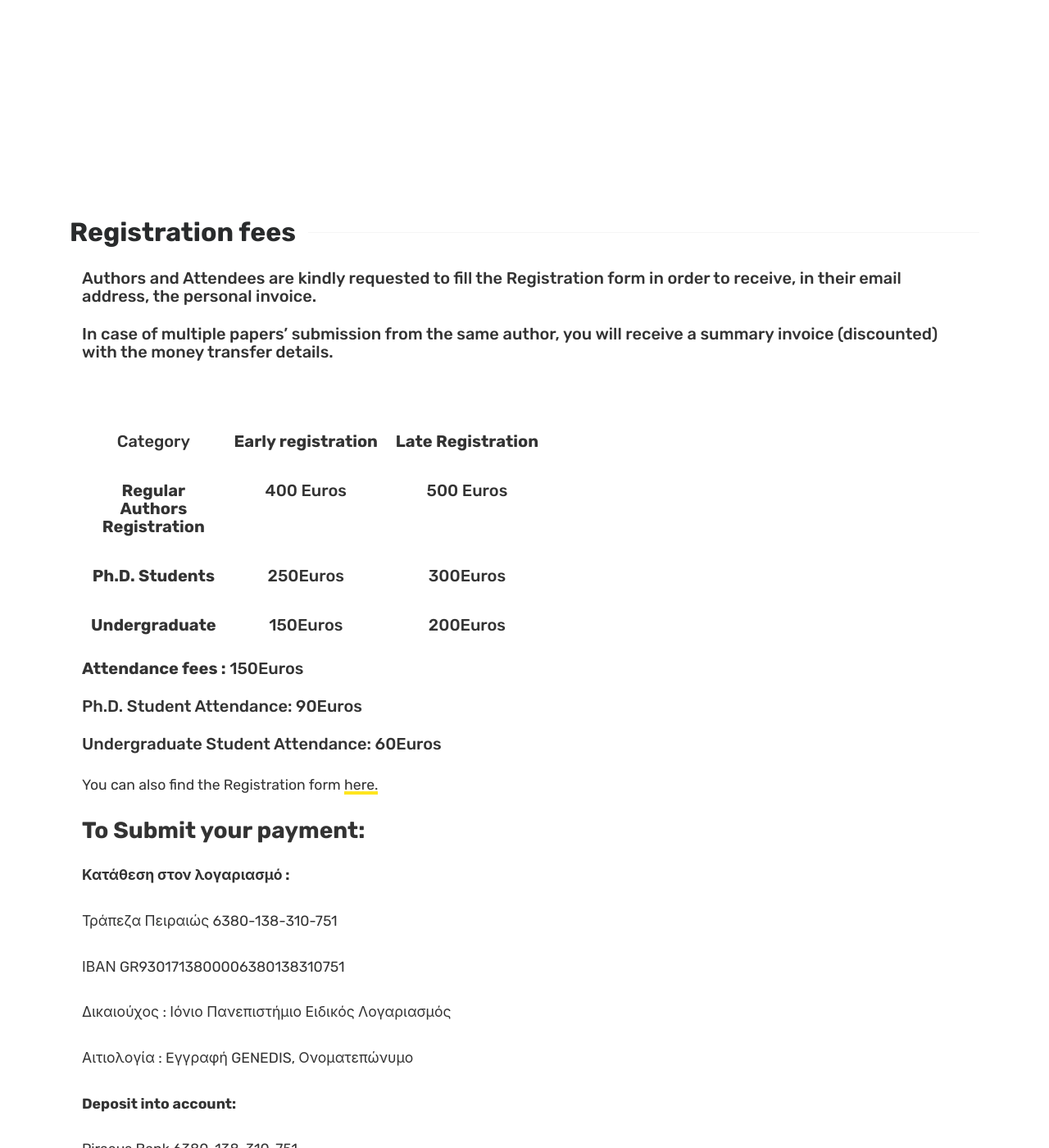
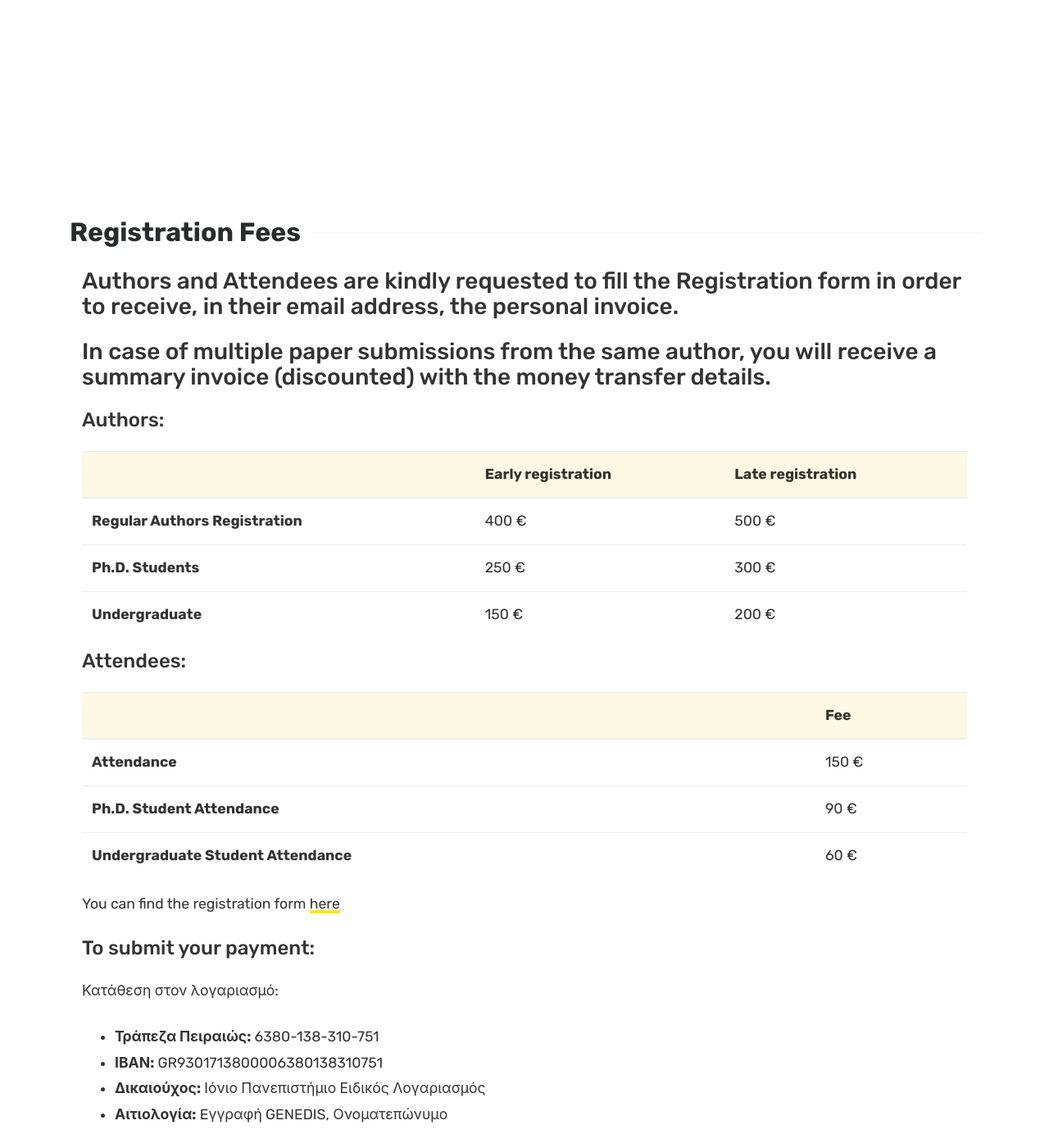
Before and after one commit to Covide-1797/genedis, a Jekyll site: the page built from pages/registration-fees.html, in a window 1280 px wide and 1400 px high. Shown: the whole window at 82% size. Built offline with Jekyll 4.4.1, drawn with Linux system fonts in a browser that asks for light colours; some of the changed text lies outside the part shown.

Commit message:
Update registration-fees.html

```diff
--- a/pages/registration-fees.html
+++ b/pages/registration-fees.html
@@ -1,82 +1,123 @@
 ---
 layout: page
-title: Registration fees
+title: Registration Fees
 ---
 
 <div class="container">
     <div class="row">
-        <div class="col-sm-12">
-            <h5><span lang="en-US">Authors and Attendees are kindly requested to fill the Registration form in order to receive, in their email address, the personal invoice.</span></h5>
-            <h5><span lang="en-US">In case of multiple papers’ submission from the same author, you will receive a summary invoice (discounted) with the money transfer details.</span></h5>
-            <p>&nbsp;<br>
-            </p><table width="568" cellspacing="0" cellpadding="7">
-            <colgroup> <col width="149"> <col width="188"> <col width="187"> </colgroup>
-            <tbody>
-            <tr valign="top">
-            <td width="149">
-            <h5 style="text-align: center;"><span lang="en-US">Category</span></h5>
-            </td>
-            <td style="text-align: center;" width="188">
-            <h5 style="text-align: center;"><strong><span lang="en-US">Early registration</span></strong></h5>
-            </td>
-            <td style="text-align: center;" width="187">
-            <h5><strong><span lang="en-US">Late Registration</span></strong></h5>
-            </td>
-            </tr>
-            <tr valign="top">
-            <td width="149">
-            <h5 style="text-align: center;"><strong><span lang="en-US">Regular Authors Registration</span></strong></h5>
-            </td>
-            <td width="188">
-            <h5 style="text-align: center;"><span lang="en-US">400 Euros</span></h5>
-            </td>
-            <td width="187">
-            <h5 style="text-align: center;"><span lang="en-US">500 Euros</span></h5>
-            </td>
-            </tr>
-            <tr valign="top">
-            <td width="149">
-            <h5 style="text-align: center;"><strong><span lang="en-US">Ph.D. Students</span></strong></h5>
-            </td>
-            <td width="188">
-            <h5 style="text-align: center;"><span lang="en-US">250Euros</span></h5>
-            </td>
-            <td width="187">
-            <h5 style="text-align: center;"><span lang="en-US">300Euros</span></h5>
-            </td>
-            </tr>
-            <tr valign="top">
-            <td style="text-align: center;" width="149">
-            <h5><strong><span lang="en-US">Undergraduate</span></strong></h5>
-            </td>
-            <td style="text-align: center;" width="188">
-            <h5><span lang="en-US">150Euros</span></h5>
-            </td>
-            <td width="187">
-            <h5 style="text-align: center;"><span lang="en-US">200Euros</span></h5>
-            </td>
-            </tr>
-            </tbody>
+        <div class="col-md-12">
+            <h3>
+                Authors and Attendees are kindly requested to fill the Registration form in order to receive, in their email address, the personal invoice.
+            </h3>
+            <h3>
+                In case of multiple paper submissions from the same author, you will receive a summary invoice (discounted) with the money transfer details.
+            </h3>
+        </div>
+        <div class="col-md-12">
+            <h4>
+                Authors:
+            </h4>
+        </div>
+        <div class="col-md-12 table-responsive">
+            <table class="table">
+                <thead>
+                    <tr class="table-warning">
+                        <th scope="col"></th>
+                        <th scope="col">Early registration</th>
+                        <th scope="col">Late registration</th>
+                    </tr>
+                </thead>
+                <tbody>
+                    <tr>
+                        <th scope="row">Regular Authors Registration</th>
+                        <td>400 €</td>
+                        <td>500 €</td>
+                    </tr>
+                    <tr>
+                        <th scope="row">Ph.D. Students</th>
+                        <td>250 €</td>
+                        <td>300 €</td>
+                    </tr>
+                    <tr>
+                        <th scope="row">Undergraduate</th>
+                        <td>150 €</td>
+                        <td>200 €</td>
+                    </tr>
+                </tbody>
             </table>
+        </div>
+        <div class="col-md-12">
+            <h4>
+                Attendees:
+            </h4>
+        </div>
+        <div class="col-md-12 table-responsive">
+            <table class="table">
+                <thead>
+                    <tr class="table-warning">
+                        <th scope="col"></th>
+                        <th scope="col">Fee</th>
+                    </tr>
+                </thead>
+                <tbody>
+                    <tr>
+                        <th scope="row">Attendance</th>
+                        <td>150 €</td>
+                    </tr>
+                    <tr>
+                        <th scope="row">Ph.D. Student Attendance</th>
+                        <td>90 €</td>
+                    </tr>
+                    <tr>
+                        <th scope="row">Undergraduate Student Attendance</th>
+                        <td>60 €</td>
+                    </tr>
+                </tbody>
+            </table>
+        </div>
 
-            <h5><span lang="en-US"><strong>Attendance fees :</strong> 150Euros</span></h5>
-            <h5><span lang="en-US">Ph.D. Student Attendance: 90Euros</span></h5>
-            <h5><span lang="en-US">Undergraduate Student Attendance: 60Euros</span></h5>
-            <p><span lang="en-US">You can also find the&nbsp;</span><span lang="en-US">Registration form</span><span lang="en-US">&nbsp;</span><a href="https://bihelab.github.io/genedis/pages/registration-from.html"><span lang="en-US">here.</span></a></p>
-            <h3><strong><span lang="en-US">To Submit your payment:</span></strong></h3>
+        <div class="col-md-12">
+            <p>
+                You can find the registration form <a href="https://bihelab.github.io/genedis/pages/registration-from.html" target="_blank">here</a>
+            </p>
+            <h4>
+                To submit your payment:
+            </h4>
+            <p>
+                Κατάθεση στον λογαριασμό:
+            </p>
+            <ul>
+                <li>
+                    <b>Τράπεζα Πειραιώς:</b> 6380-138-310-751
+                </li>
+                <li>
+                    <b>ΙΒΑΝ:</b> GR9301713800006380138310751
+                </li>
+                <li>
+                    <b>Δικαιούχος:</b> Ιόνιο Πανεπιστήμιο Ειδικός Λογαριασμός
+                </li>
+                <li>
+                    <b>Αιτιολογία:</b> Eγγραφή GENEDIS, Ονοματεπώνυμο
+                </li>
+            </ul>
+            <p>
+                Deposit into account:
+            </p>
+            <ul>
+                <li>
+                    <b>Piraeus Bank:</b> 6380-138-310-751
+                </li>
+                <li>
+                    <b>ΙΒΑΝ:</b> GR9301713800006380138310751
+                </li>
+                <li>
+                    <b>Beneficiary:</b> Ionian University Special Account
+                </li>
+                <li>
+                    <b>Rationale:</b> GENEDIS Registration , Full Name
+                </li>
+            </ul>
+        </div>
 
-            <p><strong>Κατάθεση στον λογαριασμό<span lang="en-US"> :</span></strong></p>
-            <p>Τράπεζα Πειραιώς 6380-138-310-751</p>
-            <p>ΙΒΑΝ GR9301713800006380138310751</p>
-            <p>Δικαιούχος : Ιόνιο Πανεπιστήμιο Ειδικός Λογαριασμός</p>
-            <p>Αιτιολογία<span lang="en-US"> : E</span>γγραφή<span lang="en-US"> GENEDIS, </span>Ονοματεπώνυμο</p>
-
-            <p><strong><span lang="en-US">Deposit into account:</span></strong></p>
-            <p><span lang="en-US">Piraeus Bank 6380-138-310-751</span></p>
-            <p>ΙΒΑΝ<span lang="en-US"> GR9301713800006380138310751</span></p>
-            <p><span lang="en-US">Beneficiary: Ionian University&nbsp;Special Account</span></p>
-            <p>Rationale: GENEDIS Registration , Full Name</p>
-
-        </div>
     </div>
 </div>
```
